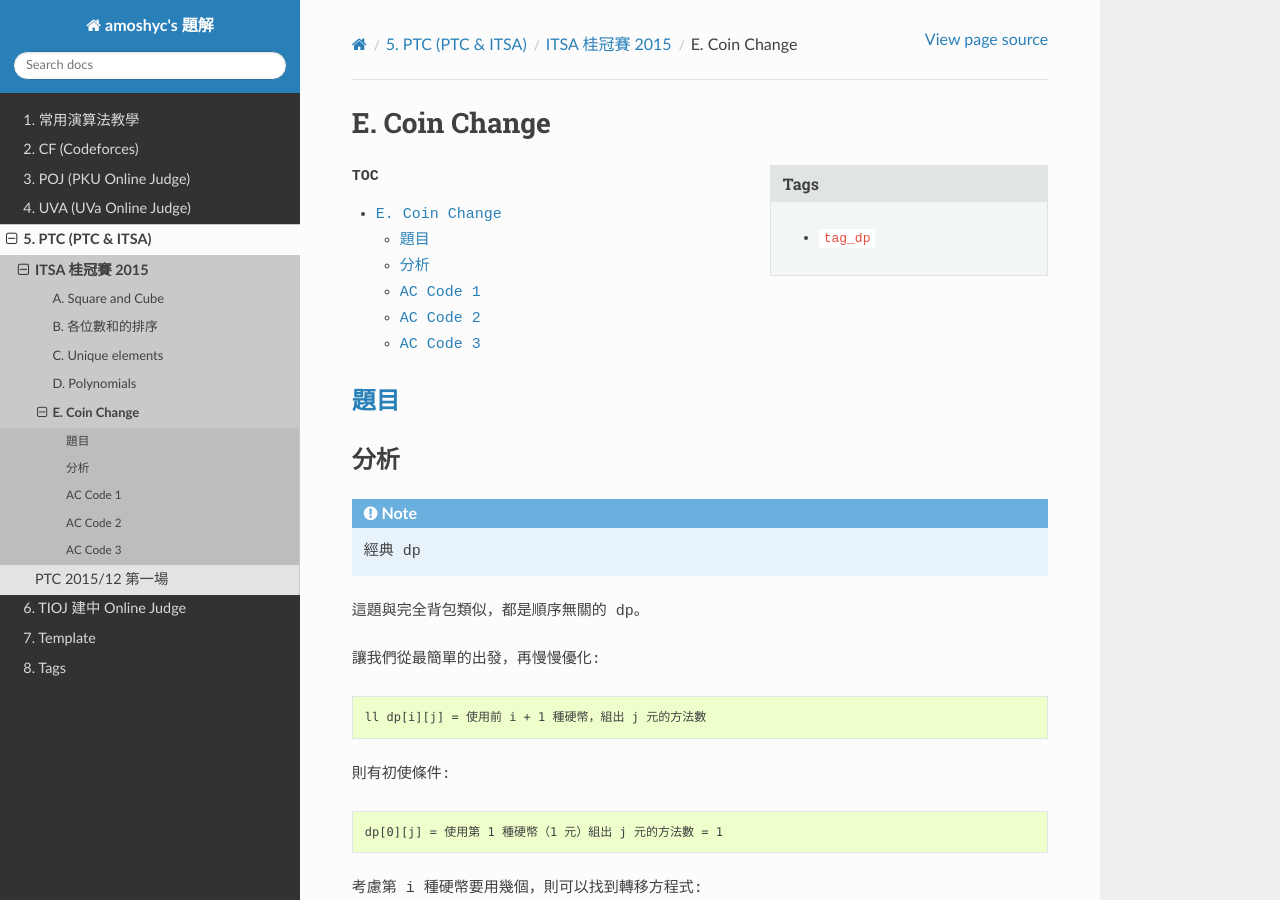
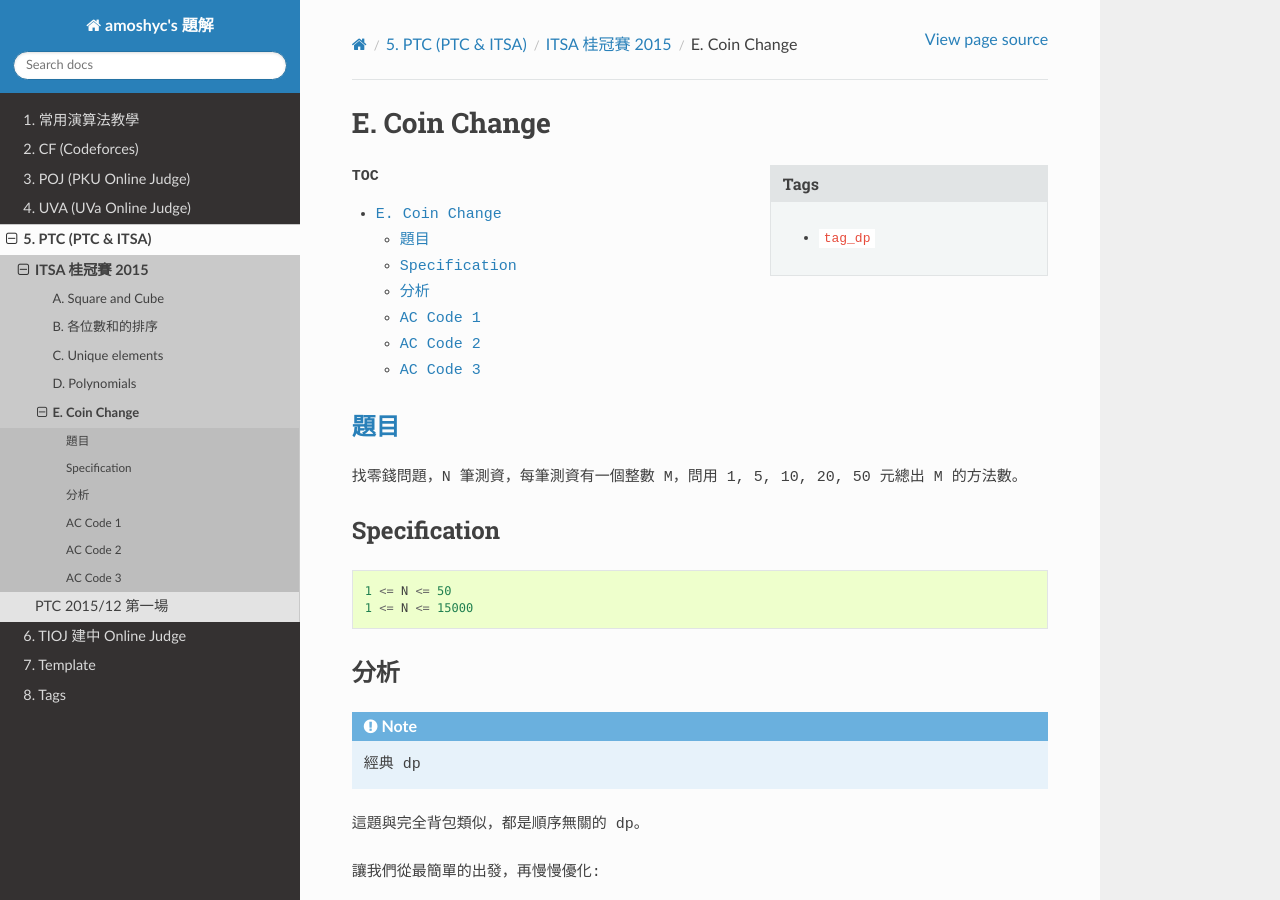
Before and after one commit to amoshyc/ojsolution, a Sphinx documentation site: the page built from docs/source/ptc/contest4/pe.rst, in a window 1280 px wide and 900 px high. Built offline with Sphinx 7.4.7 and the Read the Docs theme 2.0.0, drawn with Linux system fonts in a browser that asks for light colours; some web fonts are replaced; pages that are not in the unit, such as notebooks, are missing from menus.

Commit message:
Add specification of itsa contest4 pe

```diff
--- a/docs/source/ptc/contest4/pe.rst
+++ b/docs/source/ptc/contest4/pe.rst
@@ -13,6 +13,17 @@ E. Coin Change
 *******************************************************************************
 `題目 <http://e-tutor.itsa.org.tw/e-Tutor/mod/programming/view.php?id=23650>`_
 *******************************************************************************
+
+找零錢問題，N 筆測資，每筆測資有一個整數 M，問用 1, 5, 10, 20, 50 元總出 M 的方法數。
+
+************************
+Specification
+************************
+
+::
+
+    1 <= N <= 50
+    1 <= N <= 15000
 
 
 ************************
```
